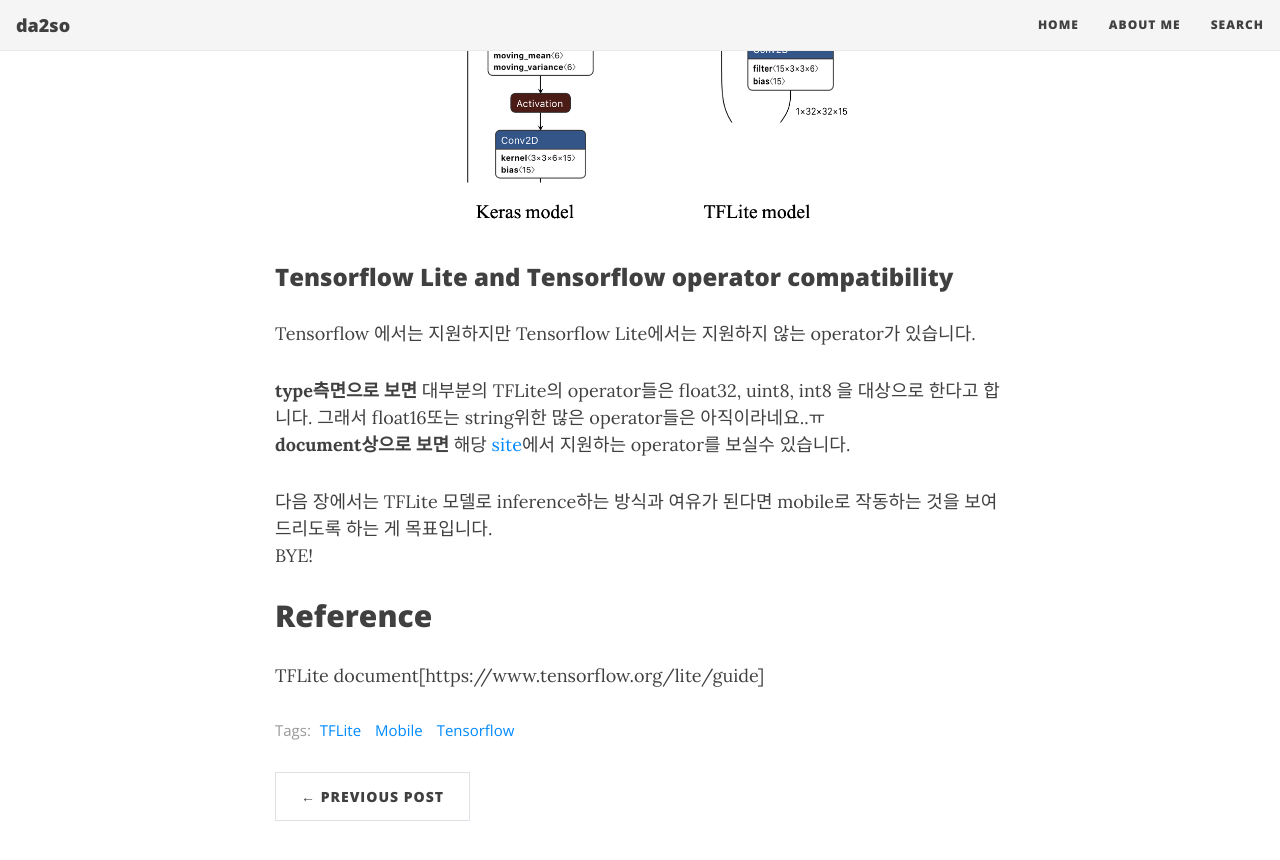
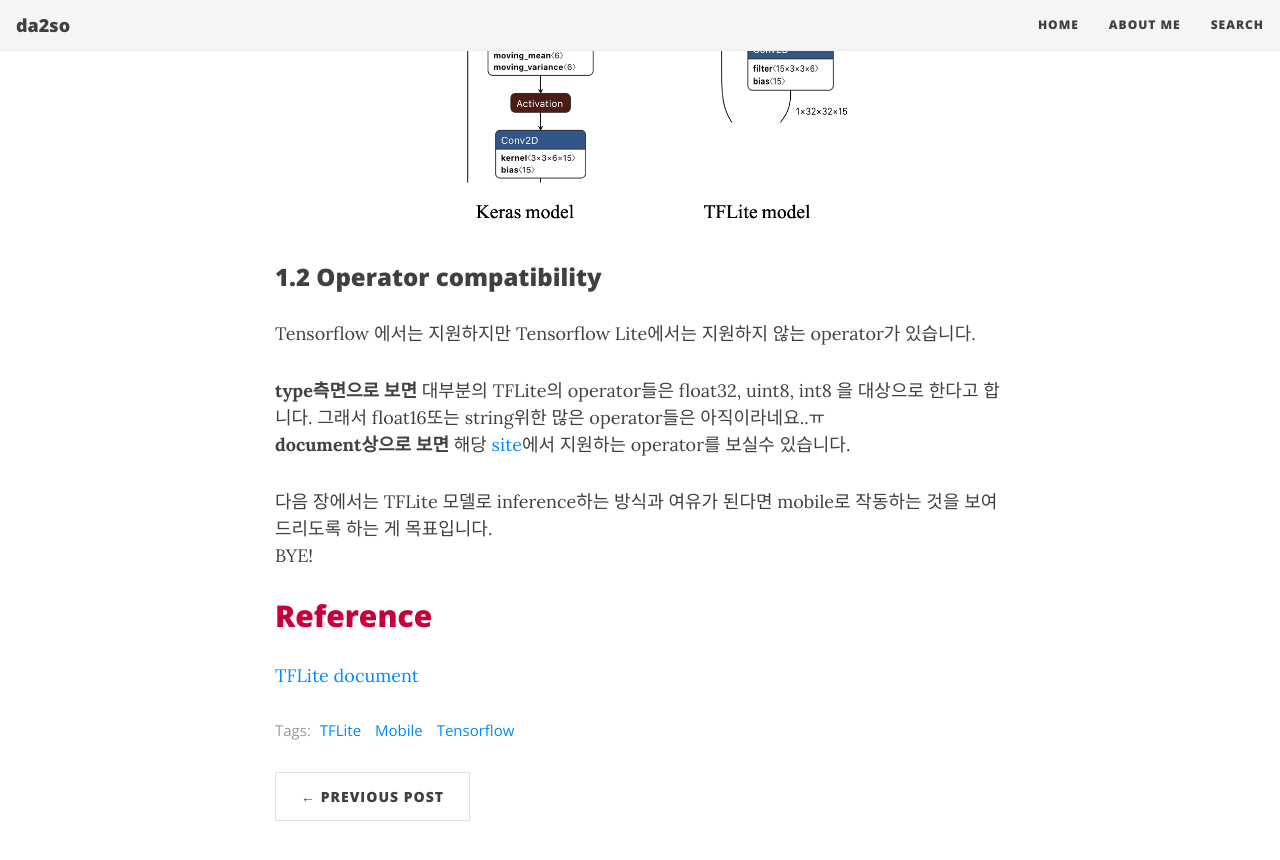
Before and after one commit to da2so/da2so.github.io, a Jekyll site: the page built from _posts/2020-12-23-Master_TFlite.md, in a window 1280 px wide and 900 px high, scrolled down 2984 px. Shown: the top 860 px of the window. Built offline with Jekyll 4.4.1, drawn with Linux system fonts in a browser that asks for light colours; nearby versions of some CDN libraries; some of the changed text lies outside the part shown.

Commit message:
Update 2020-12-23-Master_TFlite.md

```diff
--- a/_posts/2020-12-23-Master_TFlite.md
+++ b/_posts/2020-12-23-Master_TFlite.md
@@ -7,14 +7,14 @@
 thumbnail-img: /assets/thumbnail_img/2020-12-23-Master_TFlite/post.png
 ---
 
-## TFLite 란?
+## 1. TFLite 란?
 내용은 python, Tensorflow-gpu 2.x, keras model, mobile 에 한정되어 있음을 알려드립니다.
 {: .box-note}
 
 *Tensorflow Lite (TFLite)*는 mobile, embedding, IoT device에서 모델을 사용할 수 있도록 Tensorflow(keras) 모델을 변환해주는 tool입니다.
 
 
-### Tensorflow Lite convert
+### 1.1 Tensorflow Lite convert
 
 본격적으로 Keras model을 TFLite model을 변경하는 tool인 <span style="color:#C70039">**Tensorflow Lite convert**</span> 소개할게요.
 
@@ -77,7 +77,7 @@
 ![2](https://da2so.github.io/assets/post_img/2020-12-23-Master_TFlite/2.png){: .mx-auto.d-block width="60%" :}
 
 
-### Tensorflow Lite and Tensorflow operator compatibility
+### 1.2 Operator compatibility
 
 Tensorflow 에서는 지원하지만 Tensorflow Lite에서는 지원하지 않는 operator가 있습니다.
 
@@ -89,6 +89,6 @@
 BYE!
 
 
-## Reference
+## <span style="color:#C70039 "> Reference </span>
 
-TFLite document[https://www.tensorflow.org/lite/guide]
+[TFLite document](https://www.tensorflow.org/lite/guide)
```
